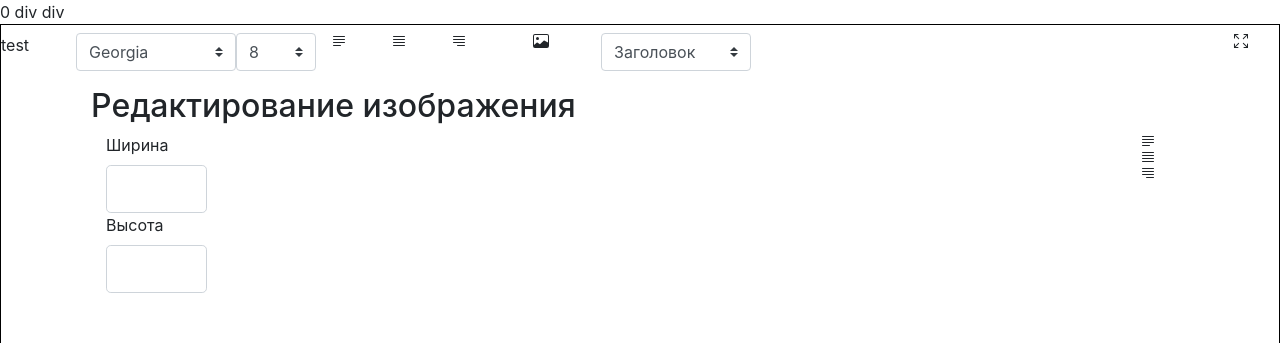
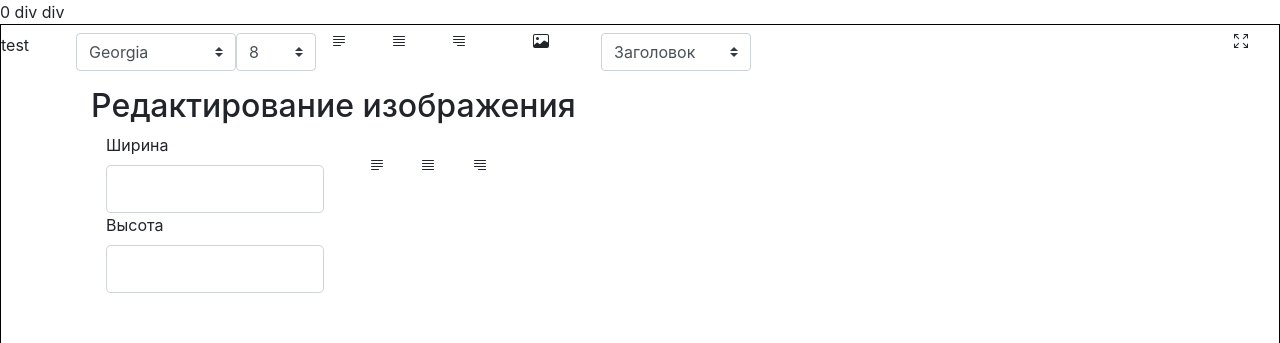
Before and after one commit to dimaarion/react-redactor, a React (Create React App) app: page / in a window 1280 px wide. Shown: the top 343 px of the page. Built offline with nearby package versions, Linux system fonts and the light colour scheme.

Commit message:
5 files modified

```diff
--- a/src/ImgRemove.js
+++ b/src/ImgRemove.js
@@ -8,11 +8,11 @@ function ImgRemove(props) {
     <div className="col">
     <h2 className = "text-left">Редактирование изображения</h2>
     <div className = "row">
-    <div className = "col">
-     <Inputs name = 'Ширина' id = "width" col = "3" cange = {()=>{}} />
-     <Inputs name = 'Высота' id = "height" col = "3" cange = {()=>{}} />
+    <div className = "col-3">
+     <Inputs name = 'Ширина' id = "width" col = "sm" cange = {()=>{}} />
+     <Inputs name = 'Высота' id = "height" col = "sm" cange = {()=>{}} />
      </div>
-     <div className = "col">
+     <div className = "col-2 text-left row mt-4">
      <div className = "col">
       <Lineleft/>
       </div>
--- a/src/Inputs.js
+++ b/src/Inputs.js
@@ -8,6 +8,7 @@ function Inputs(props) {
 }else{
   c = props.c;
 }
+
   return (
     <div className={"col-" + props.col + ' text-left ' + c }>
      <label htmlFor={props.id}>{props.name}</label>
--- a/src/Linecenter.js
+++ b/src/Linecenter.js
@@ -1,8 +1,9 @@
 import React from "react";
 
 function Linecenter() {
+  let st = {cursor:'pointer'}
   return (
-    <svg
+    <svg style = {st}
             width="1em"
             height="1em"
             viewBox="0 0 16 16"
--- a/src/Lineleft.js
+++ b/src/Lineleft.js
@@ -1,8 +1,9 @@
 import React from "react";
 
 function Lineleft() {
+  let st = {cursor:'pointer'}
   return (
-    <svg
+    <svg style = {st}
                 width="1em"
                 height="1em"
                 viewBox="0 0 16 16"
--- a/src/Lineright.js
+++ b/src/Lineright.js
@@ -1,8 +1,9 @@
 import React from "react";
 
 function Lineright() {
+  let st = {cursor:'pointer'}
   return (
-    <svg
+    <svg style = {st}
             width="1em"
             height="1em"
             viewBox="0 0 16 16"
```
